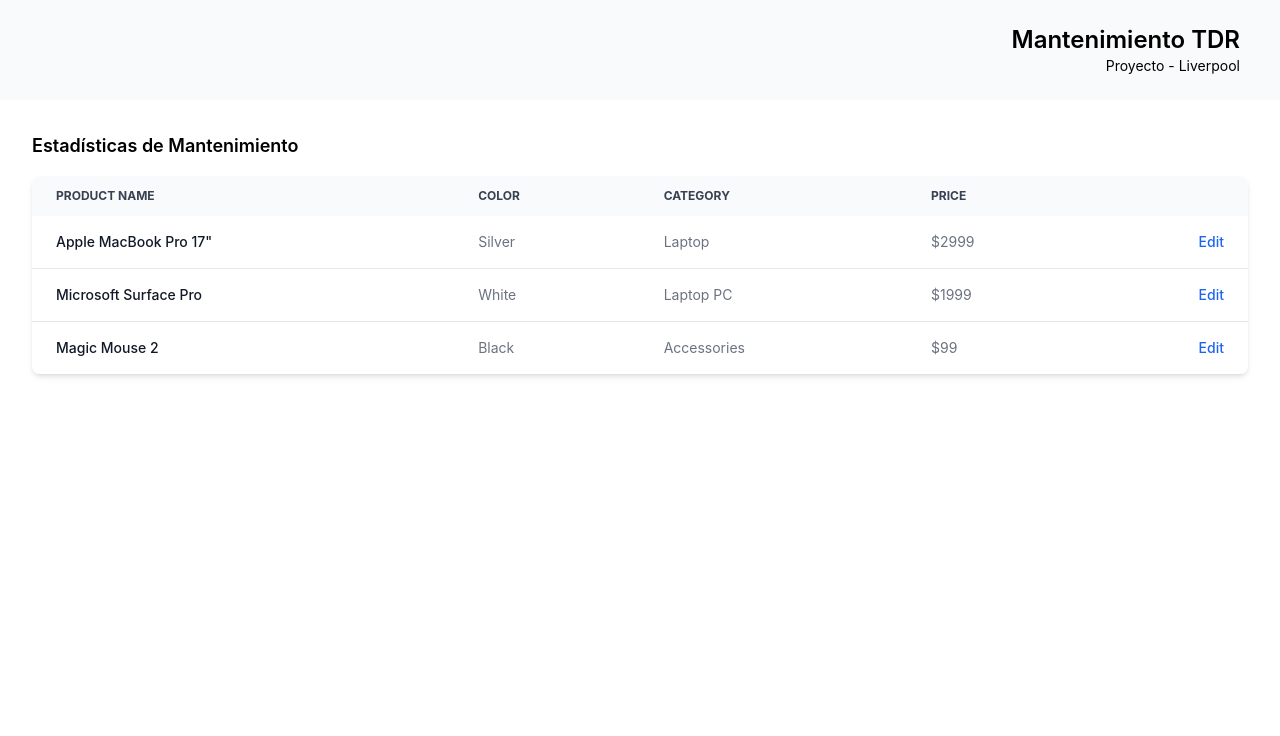
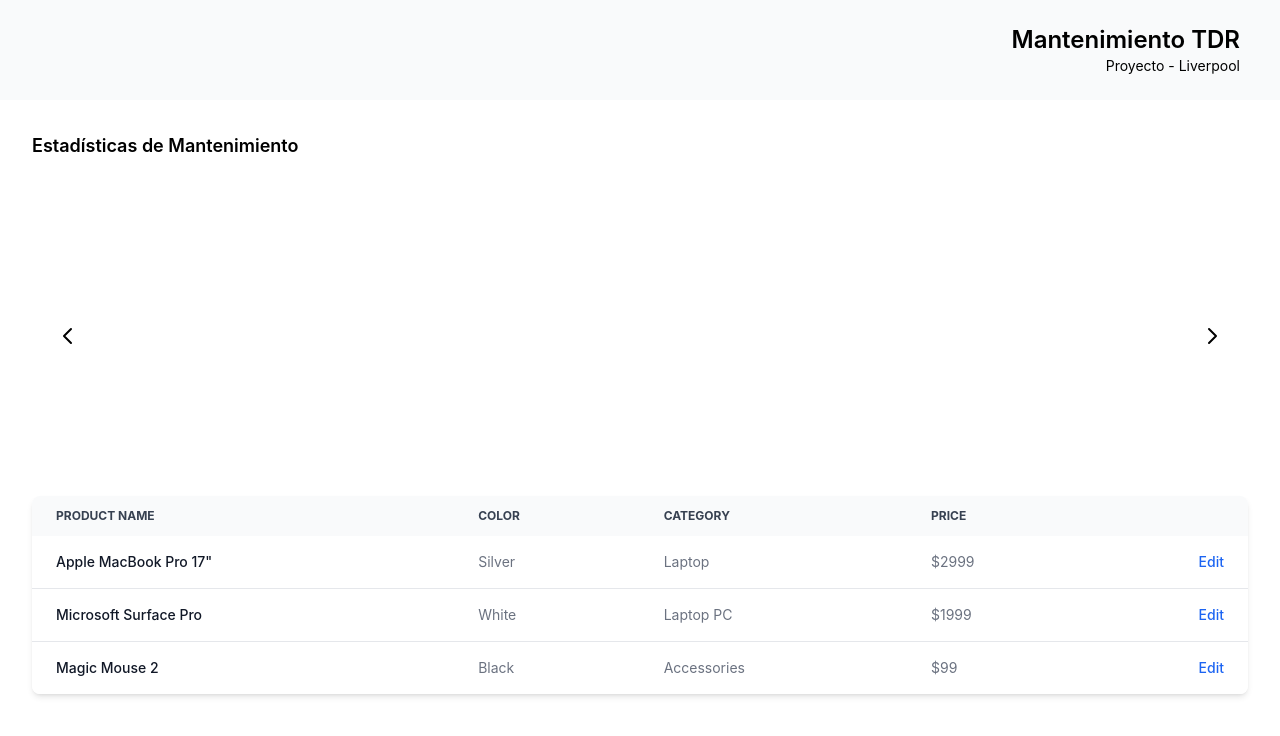
Before and after one commit to dvegaa20/TDR-Dashboard, a React (Create React App) app in the folder frontend_tdr/: page /mantenimientos in a window 1280 px wide. Shown: the top 736 px of the page. Built offline with nearby package versions, Linux system fonts and the light colour scheme.

Commit message:
feat(carousel): implemented carousels for all sections

```diff
--- a/frontend_tdr/src/components/Carousel.jsx
+++ b/frontend_tdr/src/components/Carousel.jsx
@@ -1,26 +1,55 @@
 "use client";
 import { Carousel } from "flowbite-react";
 
-export function Component() {
+const customTheme = {
+  root: {
+    base: "relative h-full w-full",
+    leftControl:
+      "absolute left-0 top-0 flex h-full items-center justify-center px-4 focus:outline-none",
+    rightControl:
+      "absolute right-0 top-0 flex h-full items-center justify-center px-4 focus:outline-none",
+  },
+  indicators: {
+    active: {
+      off: "bg-white/50 hover:bg-white dark:bg-gray-800/50 dark:hover:bg-gray-800",
+      on: "bg-white dark:bg-gray-800",
+    },
+    base: "h-3 w-3 rounded-full",
+    wrapper: "absolute bottom-5 left-1/2 flex -translate-x-1/2 space-x-3",
+  },
+  item: {
+    base: "absolute left-1/2 top-1/2 block w-full -translate-x-1/2 -translate-y-1/2",
+    wrapper: {
+      off: "w-full flex-shrink-0 transform cursor-default snap-center",
+      on: "w-full flex-shrink-0 transform cursor-grab snap-center",
+    },
+  },
+  control: {
+    base: "inline-flex h-8 w-8 items-center justify-center rounded-full bg-black/30 group-hover:bg-black/50 group-focus:outline-none group-focus:ring-4 group-focus:ring-black dark:bg-gray-800/30 dark:group-hover:bg-gray-800/60 dark:group-focus:ring-gray-800/70 sm:h-10 sm:w-10",
+    icon: "h-5 w-5 text-black dark:text-gray-800 sm:h-6 sm:w-6",
+  },
+  scrollContainer: {
+    base: "flex h-full snap-mandatory overflow-y-hidden overflow-x-scroll scroll-smooth rounded-lg",
+    snap: "snap-x",
+  },
+};
+
+export function Component(props) {
   return (
     <div className="h-56 sm:h-64 xl:h-80 2xl:h-96">
-      <Carousel slide={false}>
+      <Carousel slide={false} theme={customTheme}>
         <iframe
           src="http://localhost:8050/tractos_age"
           style={{ border: "none", height: "100%", width: "100%" }}
         ></iframe>
-        <img
-          src="https://flowbite.com/docs/images/carousel/carousel-2.svg"
-          alt="..."
-        />
-        <img
-          src="https://flowbite.com/docs/images/carousel/carousel-3.svg"
-          alt="..."
-        />
-        <img
-          src="https://flowbite.com/docs/images/carousel/carousel-4.svg"
-          alt="..."
-        />
+        <iframe
+          src="http://localhost:8050/tractos_repair_distribution"
+          style={{ border: "none", height: "100%", width: "100%" }}
+        ></iframe>
+        <iframe
+          src="http://localhost:8050/tractos_age"
+          style={{ border: "none", height: "100%", width: "100%" }}
+        ></iframe>
         <img
           src="https://flowbite.com/docs/images/carousel/carousel-5.svg"
           alt="..."
--- a/frontend_tdr/src/containers/Dashboard.jsx
+++ b/frontend_tdr/src/containers/Dashboard.jsx
@@ -89,7 +89,7 @@
               </div>
               <div className="flex flex-col items-center justify-center h-auto p-4 bg-gray-50 dark:bg-gray-800">
                 <iframe
-                  src="http://localhost:8050/gapminder"
+                  src="http://localhost:8050/cost_distribution"
                   style={{ border: "none", height: "100%", width: "100%" }}
                 ></iframe>
               </div>
--- a/frontend_tdr/src/containers/Maintenance.jsx
+++ b/frontend_tdr/src/containers/Maintenance.jsx
@@ -1,6 +1,7 @@
 import React from "react";
 import Sidebar from "../components/Sidebar";
 import Navbar from "../components/Navbar";
+import Component from "../components/Carousel";
 
 function Maintenance() {
   return (
@@ -12,6 +13,7 @@
           <h2 className="text-customBlue text-lg font-semibold mb-4">
             Estadísticas de Mantenimiento
           </h2>
+          <Component />
           <div class="relative overflow-x-auto shadow-md sm:rounded-lg">
             <table class="w-full text-sm text-left rtl:text-right text-gray-500 dark:text-gray-400">
               <thead class="text-xs text-gray-700 uppercase bg-gray-50 dark:bg-gray-700 dark:text-gray-400">
--- a/frontend_tdr/src/containers/Spendings.jsx
+++ b/frontend_tdr/src/containers/Spendings.jsx
@@ -1,6 +1,7 @@
 import React from "react";
 import Sidebar from "../components/Sidebar";
 import Navbar from "../components/Navbar";
+import Component from "../components/Carousel";
 
 function Spendings() {
   return (
@@ -12,6 +13,7 @@
           <h2 className="text-customBlue text-lg font-semibold mb-4">
             Estadísticas de Mantenimiento
           </h2>
+          <Component />
           <div class="relative overflow-x-auto shadow-md sm:rounded-lg">
             <table class="w-full text-sm text-left rtl:text-right text-gray-500 dark:text-gray-400">
               <thead class="text-xs text-gray-700 uppercase bg-gray-50 dark:bg-gray-700 dark:text-gray-400">
--- a/frontend_tdr/src/containers/Stats.jsx
+++ b/frontend_tdr/src/containers/Stats.jsx
@@ -1,6 +1,7 @@
 import React from "react";
 import Sidebar from "../components/Sidebar";
 import Navbar from "../components/Navbar";
+import Component from "../components/Carousel";
 
 function Stats() {
   return (
@@ -12,6 +13,7 @@
           <h2 className="text-customBlue text-lg font-semibold mb-4">
             Estadísticas de Mantenimiento
           </h2>
+          <Component />
           <div class="relative overflow-x-auto shadow-md sm:rounded-lg">
             <table class="w-full text-sm text-left rtl:text-right text-gray-500 dark:text-gray-400">
               <thead class="text-xs text-gray-700 uppercase bg-gray-50 dark:bg-gray-700 dark:text-gray-400">
```
